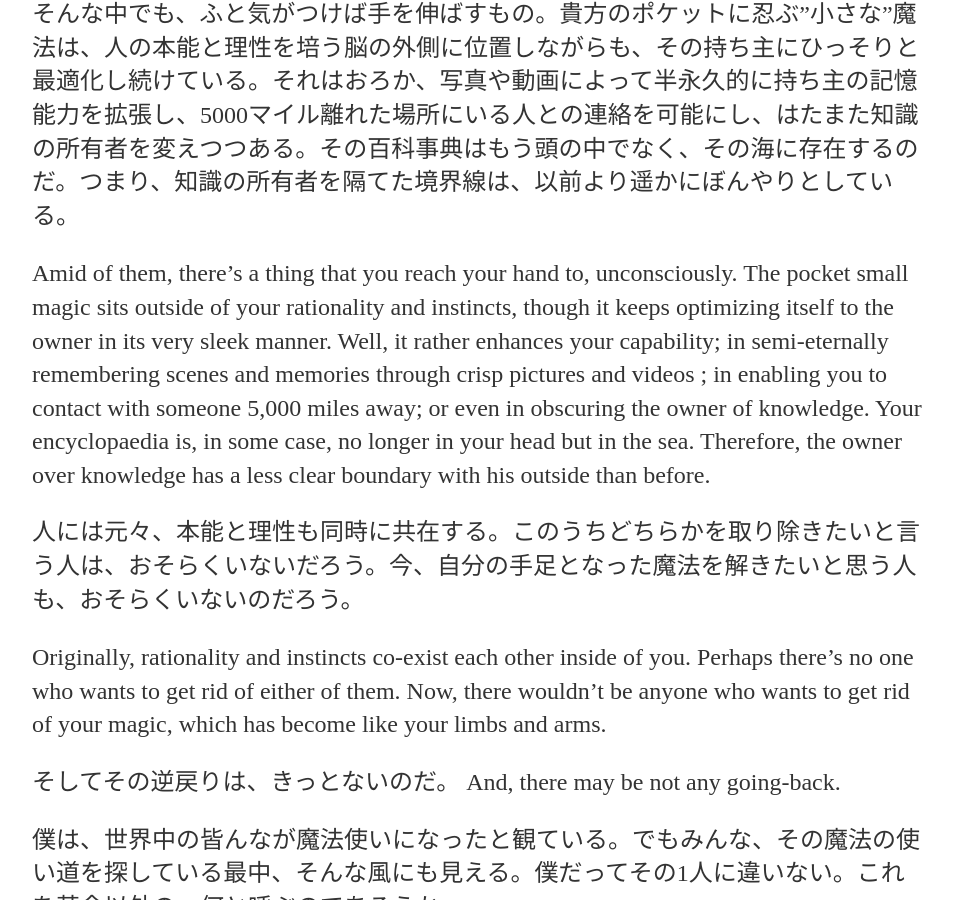
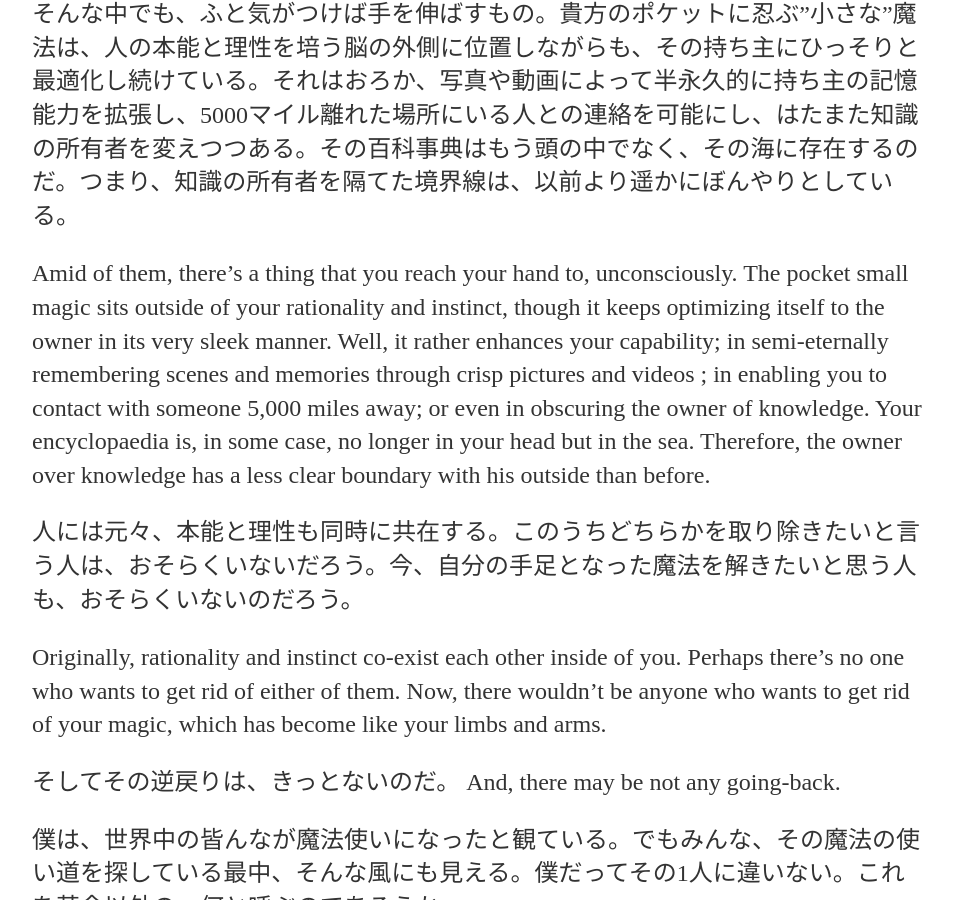
Before and after one commit to DaisukeMiyazaki/DaisukeMiyazaki.github.io, a Jekyll site: the page built from _posts/2020-01-20-daisuke-site-launched.md, in a window 1280 px wide and 900 px high, scrolled down 1303 px. Shown: the whole window, without its empty margins (160-1113 px from the left). Built offline with Jekyll 4.4.1, drawn with Linux system fonts in a browser that asks for light colours.

Commit message:
Update 2020-01-20-daisuke-site-launched.md

```diff
--- a/_posts/2020-01-20-daisuke-site-launched.md
+++ b/_posts/2020-01-20-daisuke-site-launched.md
@@ -27,11 +27,11 @@ There must be some skin-stabbing winds, familiar sound of a bus engine, and the
 
 そんな中でも、ふと気がつけば手を伸ばすもの。貴方のポケットに忍ぶ”小さな”魔法は、人の本能と理性を培う脳の外側に位置しながらも、その持ち主にひっそりと最適化し続けている。それはおろか、写真や動画によって半永久的に持ち主の記憶能力を拡張し、5000マイル離れた場所にいる人との連絡を可能にし、はたまた知識の所有者を変えつつある。その百科事典はもう頭の中でなく、その海に存在するのだ。つまり、知識の所有者を隔てた境界線は、以前より遥かにぼんやりとしている。
 
-Amid of them, there’s a thing that you reach your hand to, unconsciously. The pocket small magic sits outside of your rationality and instincts, though it keeps optimizing itself to the owner in its very sleek manner.  Well, it rather enhances your capability; in semi-eternally remembering scenes and memories through crisp pictures and videos ; in enabling you to contact with someone 5,000 miles away; or even in obscuring the owner of knowledge. Your encyclopaedia is, in some case, no longer in your head but in the sea. Therefore, the owner over knowledge has a less clear boundary with his outside than before.
+Amid of them, there’s a thing that you reach your hand to, unconsciously. The pocket small magic sits outside of your rationality and instinct, though it keeps optimizing itself to the owner in its very sleek manner.  Well, it rather enhances your capability; in semi-eternally remembering scenes and memories through crisp pictures and videos ; in enabling you to contact with someone 5,000 miles away; or even in obscuring the owner of knowledge. Your encyclopaedia is, in some case, no longer in your head but in the sea. Therefore, the owner over knowledge has a less clear boundary with his outside than before.
 
 人には元々、本能と理性も同時に共在する。このうちどちらかを取り除きたいと言う人は、おそらくいないだろう。今、自分の手足となった魔法を解きたいと思う人も、おそらくいないのだろう。
 
-Originally, rationality and instincts co-exist each other inside of you. Perhaps there’s no one who wants to get rid of either of them. Now, there wouldn’t be anyone who wants to get rid of your magic, which has become like your limbs and arms.
+Originally, rationality and instinct co-exist each other inside of you. Perhaps there’s no one who wants to get rid of either of them. Now, there wouldn’t be anyone who wants to get rid of your magic, which has become like your limbs and arms.
 
 そしてその逆戻りは、きっとないのだ。
 And, there may be not any going-back.
```
